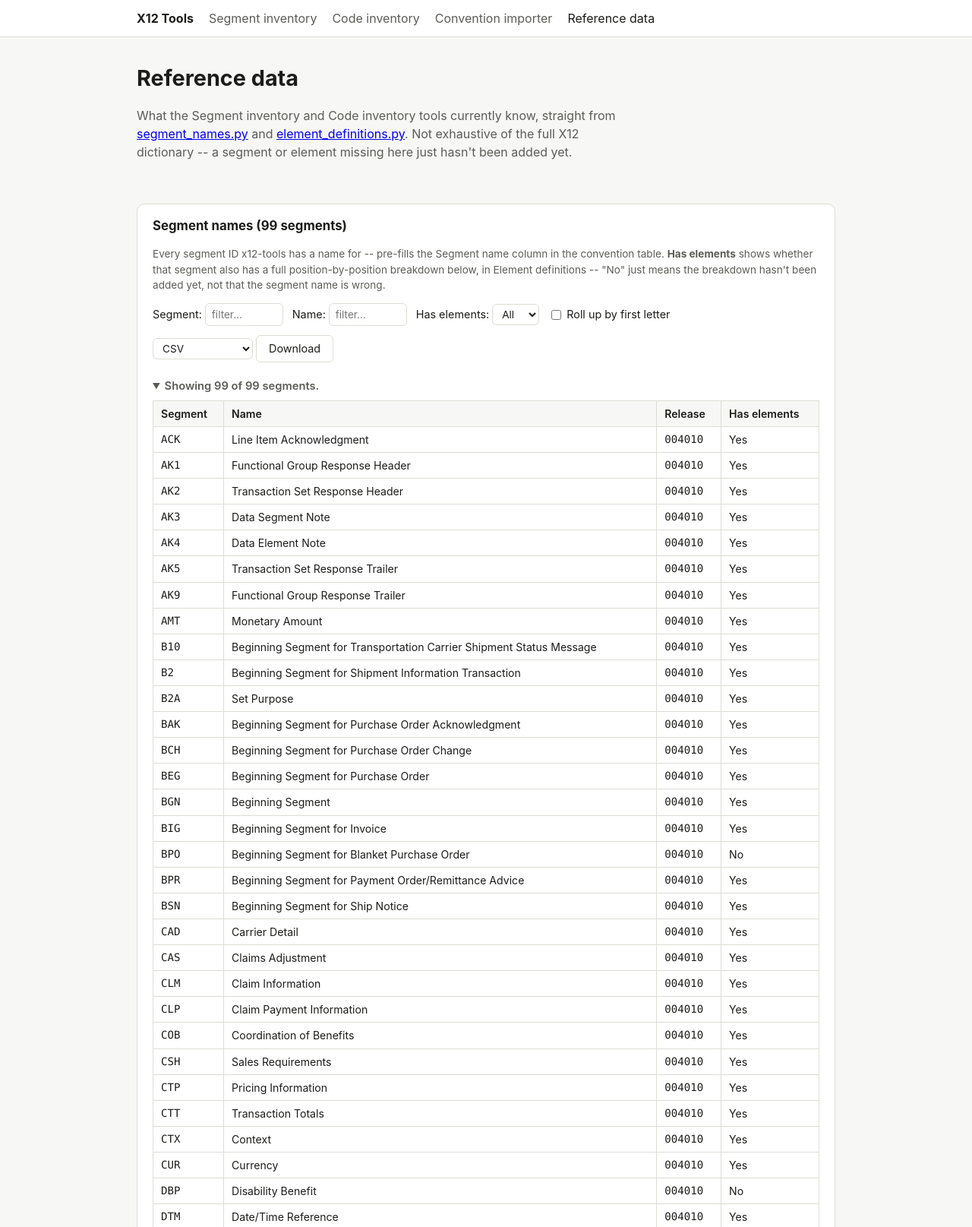
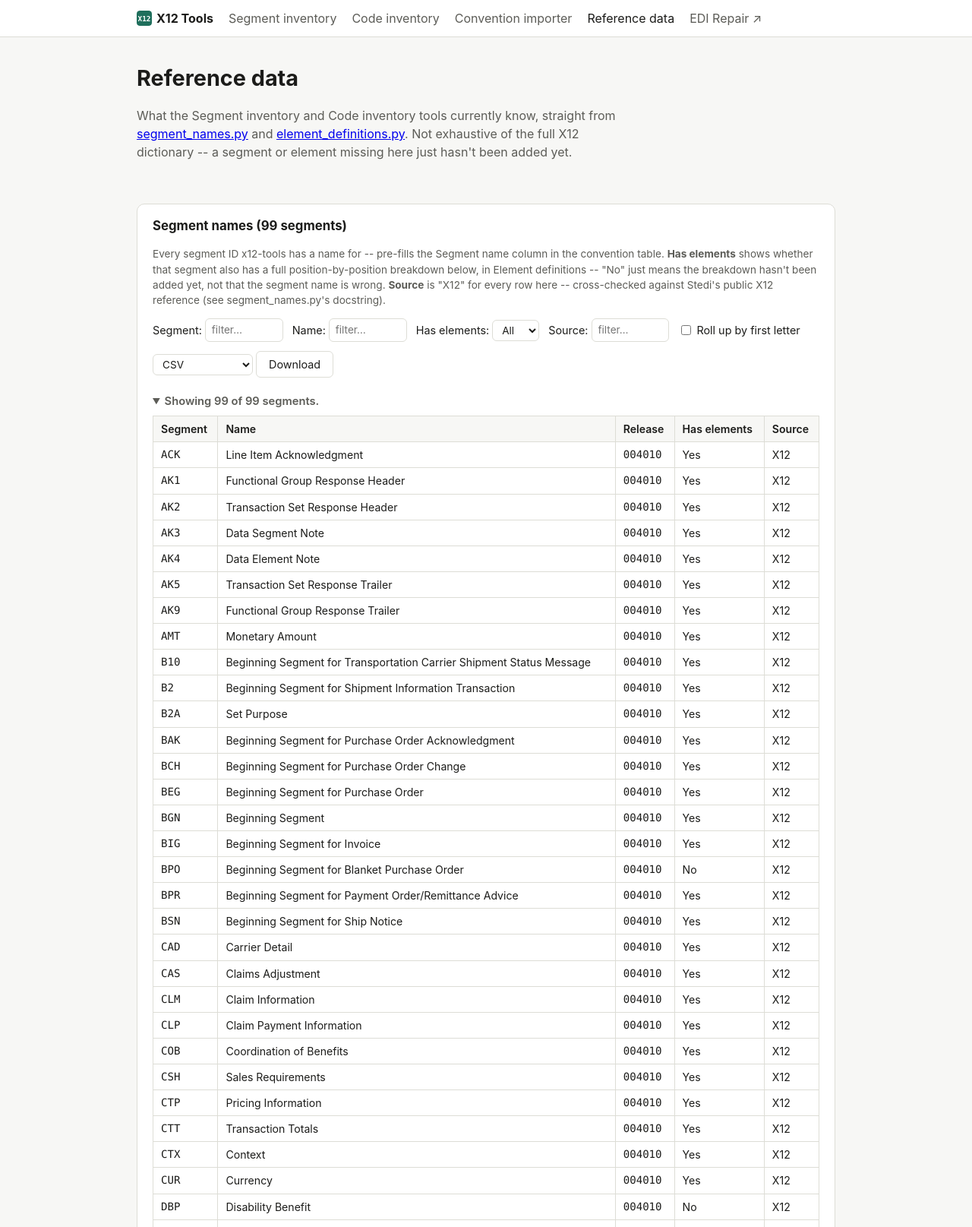
Before and after one commit to tidyedi/tools, a FastAPI app: page /reference in a window 1280 px wide. Shown: the top 1615 px of the page at 76% size. Run offline with FastAPI, Linux system fonts and the light colour scheme.

Commit message:
Fix reported nav, branding, and reference-data gaps (#8-#12)
- #8: give #sample-select explicit color/background -- unstyled native
  selects don't inherit the page's colors and were rendering low-contrast
  enough to look disabled.
- #9: Reference data's two tables now identify their source. Element
  definitions already tracked "Stedi" vs. "x12-tools" per segment; both
  tables now show "Stedi" as "X12" (segment_names.py has no per-segment
  split, so that whole table gets one static "X12" label).
- #10: add the missing "EDI Repair" link to the nav bar so it matches
  the hub page's five tool cards, not four.
- #11: drop the "What data do we have?" button from Segment/Code
  inventory -- redundant with "Reference data" already in the nav.
- #12: give the nav brand the existing favicon.svg icon, echoing
  x12-tidy-web's icon+wordmark treatment instead of plain text.

Co-Authored-By: Claude Sonnet 5 <noreply@anthropic.com>
Claude-Session: https://claude.ai/code/session_014TBdAkE4brmYhKUEyLARuc

```diff
--- a/src/x12_tools/app.py
+++ b/src/x12_tools/app.py
@@ -110,6 +110,14 @@ TOOLS: list[dict[str, str]] = [
     },
 ]
 
+#: element_source() and segment_names.py both track/derive from "Stedi" --
+#: the public reference tables show that as "X12" instead (it's Stedi's
+#: public *X12* reference, and "X12" is the more meaningful label for
+#: someone checking coverage, not "which third-party site did this pass
+#: through"). Anything not in this map is shown as element_source() returns
+#: it (currently just "x12-tools", for hand-curated definitions).
+_DISPLAY_SOURCE: dict[str, str] = {"Stedi": "X12"}
+
 #: Owner-only tools, shown at /tools/owner instead of on the public hub.
 #: Same shape as TOOLS (slug/title/blurb, or url for an external link). Give
 #: each entry's own page a route under /tools/owner/<slug> -- the
@@ -192,6 +200,11 @@ def create_app() -> FastAPI:
                 "name": name,
                 "release": RELEASE,
                 "has_elements": segment_id in segment_ids_with_elements,
+                # segment_names.py is cross-checked against Stedi's public X12
+                # reference for every entry (see its module docstring) -- there's
+                # no per-segment split the way element_source() tracks below, so
+                # the whole table gets the same public-facing source label.
+                "source": _DISPLAY_SOURCE["Stedi"],
             }
             for segment_id, name in sorted(SEGMENT_NAMES.items())
         ]
@@ -206,7 +219,7 @@ def create_app() -> FastAPI:
                 "min_length": e.min_length,
                 "max_length": e.max_length,
                 "release": RELEASE,
-                "source": element_source(segment_id),
+                "source": _DISPLAY_SOURCE.get(element_source(segment_id), element_source(segment_id)),
             }
             for segment_id, elements in sorted(SEGMENT_ELEMENTS.items())
             for e in elements
--- a/src/x12_tools/static/reference.js
+++ b/src/x12_tools/static/reference.js
@@ -35,7 +35,7 @@
   // --- Segment names table ------------------------------------------------
 
   (function setupSegmentTable() {
-    const filters = { segment: "", name: "", has_elements: "all" };
+    const filters = { segment: "", name: "", has_elements: "all", source: "" };
     let sort = null;
     let groupByLetter = false;
 
@@ -49,6 +49,10 @@
     });
     document.getElementById("seg-filter-has-elements").addEventListener("change", (e) => {
       filters.has_elements = e.target.value;
+      render();
+    });
+    document.getElementById("seg-filter-source").addEventListener("input", (e) => {
+      filters.source = e.target.value.trim().toLowerCase();
       render();
     });
     document.getElementById("seg-group-by-letter").addEventListener("change", (e) => {
@@ -67,6 +71,7 @@
       { label: "Name", get: (r) => r.name },
       { label: "Release", get: (r) => r.release },
       { label: "Has elements", get: (r) => (r.has_elements ? "Yes" : "No") },
+      { label: "Source", get: (r) => r.source },
     ];
     downloadWrap.appendChild(downloadControl(() => currentRows(), columns, "segment-names"));
 
@@ -76,6 +81,7 @@
         if (filters.name && !r.name.toLowerCase().includes(filters.name)) return false;
         if (filters.has_elements === "yes" && !r.has_elements) return false;
         if (filters.has_elements === "no" && r.has_elements) return false;
+        if (filters.source && !r.source.toLowerCase().includes(filters.source)) return false;
         return true;
       });
       return applySort(rows, sort);
@@ -93,6 +99,7 @@
           el("td", { text: r.name }),
           el("td", { text: r.release, class: "mono" }),
           el("td", { text: r.has_elements ? "Yes" : "No" }),
+          el("td", { text: r.source }),
         ]);
 
       if (groupByLetter) {
@@ -105,7 +112,7 @@
         for (const [letter, groupRows] of groups) {
           segTbody.appendChild(
             el("tr", { class: "loop-group-row" }, [
-              el("td", { text: `${letter} (${groupRows.length})`, colspan: "4" }),
+              el("td", { text: `${letter} (${groupRows.length})`, colspan: "5" }),
             ])
           );
           for (const r of groupRows) segTbody.appendChild(renderRow(r));
--- a/src/x12_tools/static/styles.css
+++ b/src/x12_tools/static/styles.css
@@ -43,7 +43,8 @@ body {
 
 .navbar { border-bottom: 1px solid var(--border); background: var(--panel); }
 .navbar .wrap { display: flex; align-items: center; gap: 20px; padding-block: 12px; }
-.nav-brand { font-weight: 700; text-decoration: none; color: var(--text); }
+.nav-brand { display: inline-flex; align-items: center; gap: 6px; font-weight: 700; text-decoration: none; color: var(--text); }
+.nav-brand img { border-radius: 4px; }
 .nav-link { text-decoration: none; color: var(--text-dim); }
 .nav-link.active, .nav-link:hover { color: var(--text); }
 
@@ -77,6 +78,14 @@ textarea#edi {
 .inline { display: inline-flex; align-items: center; gap: 6px; font-size: 0.9rem; }
 .file-pick { position: relative; overflow: hidden; padding: 8px 12px; border: 1px solid var(--border); border-radius: 6px; cursor: pointer; }
 .file-pick input[type=file] { position: absolute; inset: 0; opacity: 0; cursor: pointer; }
+/* Unstyled <select>/<button> don't inherit color/font from the page in the
+   UA stylesheet -- without this, #sample-select falls back to the
+   browser's own default control color, which can render too low-contrast
+   to read against --panel (looks disabled even though it works). */
+.controls select {
+  font: inherit; padding: 8px 12px; border: 1px solid var(--border); border-radius: 6px;
+  background: var(--panel); color: var(--text);
+}
 
 button, .button-link {
   font: inherit; padding: 8px 16px; border-radius: 6px; border: 1px solid var(--border);
--- a/src/x12_tools/templates/_nav.html
+++ b/src/x12_tools/templates/_nav.html
@@ -1,5 +1,9 @@
-<a class="nav-brand" href="/">X12 Tools</a>
+<a class="nav-brand" href="/"><img src="/static/favicon.svg" alt="" width="20" height="20"> X12 Tools</a>
 <a class="nav-link{{ ' active' if current == 'segments' else '' }}" href="/segments">Segment inventory</a>
 <a class="nav-link{{ ' active' if current == 'codes' else '' }}" href="/codes">Code inventory</a>
 <a class="nav-link{{ ' active' if current == 'convention' else '' }}" href="/convention">Convention importer</a>
 <a class="nav-link{{ ' active' if current == 'reference' else '' }}" href="/reference">Reference data</a>
+<!-- Mirrors the "x12-tidy-web" entry in app.py's TOOLS -- the nav is included
+     on every page, not just the hub, so it can't read that list's url field
+     directly; keep this in sync if that URL ever changes. -->
+<a class="nav-link" href="https://repair.tidyedi.com/" target="_blank" rel="noopener">EDI Repair <span class="external-mark" aria-hidden="true">&#8599;</span></a>
--- a/src/x12_tools/templates/codes.html
+++ b/src/x12_tools/templates/codes.html
@@ -53,7 +53,6 @@
       </label>
       <button type="submit" id="submit-btn" class="primary">Cleanse &amp; list codes</button>
       <button type="button" id="clear-btn" class="ghost">Clear</button>
-      <a href="/reference" class="ghost button-link" target="_blank" rel="noopener">What data do we have?</a>
     </div>
     <script type="application/json" id="samples-data">{{ samples | tojson }}</script>
     <p id="sample-note" class="hint" hidden></p>
--- a/src/x12_tools/templates/reference.html
+++ b/src/x12_tools/templates/reference.html
@@ -32,7 +32,9 @@
       column in the convention table. <strong>Has elements</strong> shows
       whether that segment also has a full position-by-position breakdown
       below, in Element definitions -- "No" just means the breakdown hasn't
-      been added yet, not that the segment name is wrong.
+      been added yet, not that the segment name is wrong. <strong>Source</strong>
+      is "X12" for every row here -- cross-checked against Stedi's public X12
+      reference (see segment_names.py's docstring).
     </p>
     <div class="filter-bar">
       <label class="inline"><span>Segment:</span> <input type="text" id="seg-filter-segment" placeholder="filter…"></label>
@@ -45,6 +47,7 @@
           <option value="no">No</option>
         </select>
       </label>
+      <label class="inline"><span>Source:</span> <input type="text" id="seg-filter-source" placeholder="filter…"></label>
       <label class="inline"><input type="checkbox" id="seg-group-by-letter"> <span>Roll up by first letter</span></label>
       <span id="seg-download"></span>
     </div>
@@ -58,6 +61,7 @@
               <th class="sortable" data-key="name">Name</th>
               <th class="sortable" data-key="release">Release</th>
               <th class="sortable" data-key="has_elements">Has elements</th>
+              <th class="sortable" data-key="source">Source</th>
             </tr>
           </thead>
           <tbody id="seg-tbody"></tbody>
@@ -73,7 +77,7 @@
       length of -- what the Code inventory tool scans for and what a
       convention table's Segment name column pre-fills from.
       <strong>Source</strong> is "x12-tools" for definitions hand-curated
-      from DLA convention PDFs and general X12 004010 knowledge, or "Stedi"
+      from DLA convention PDFs and general X12 004010 knowledge, or "X12"
       for the 2026 backfill sourced from Stedi's public X12 reference.
     </p>
     <div class="filter-bar">
--- a/src/x12_tools/templates/segments.html
+++ b/src/x12_tools/templates/segments.html
@@ -50,7 +50,6 @@
       </label>
       <button type="submit" id="submit-btn" class="primary">Cleanse &amp; list segments</button>
       <button type="button" id="clear-btn" class="ghost">Clear</button>
-      <a href="/reference" class="ghost button-link" target="_blank" rel="noopener">What data do we have?</a>
     </div>
     <script type="application/json" id="samples-data">{{ samples | tojson }}</script>
     <script type="application/json" id="segment-names-data">{{ segment_names | tojson }}</script>
```
